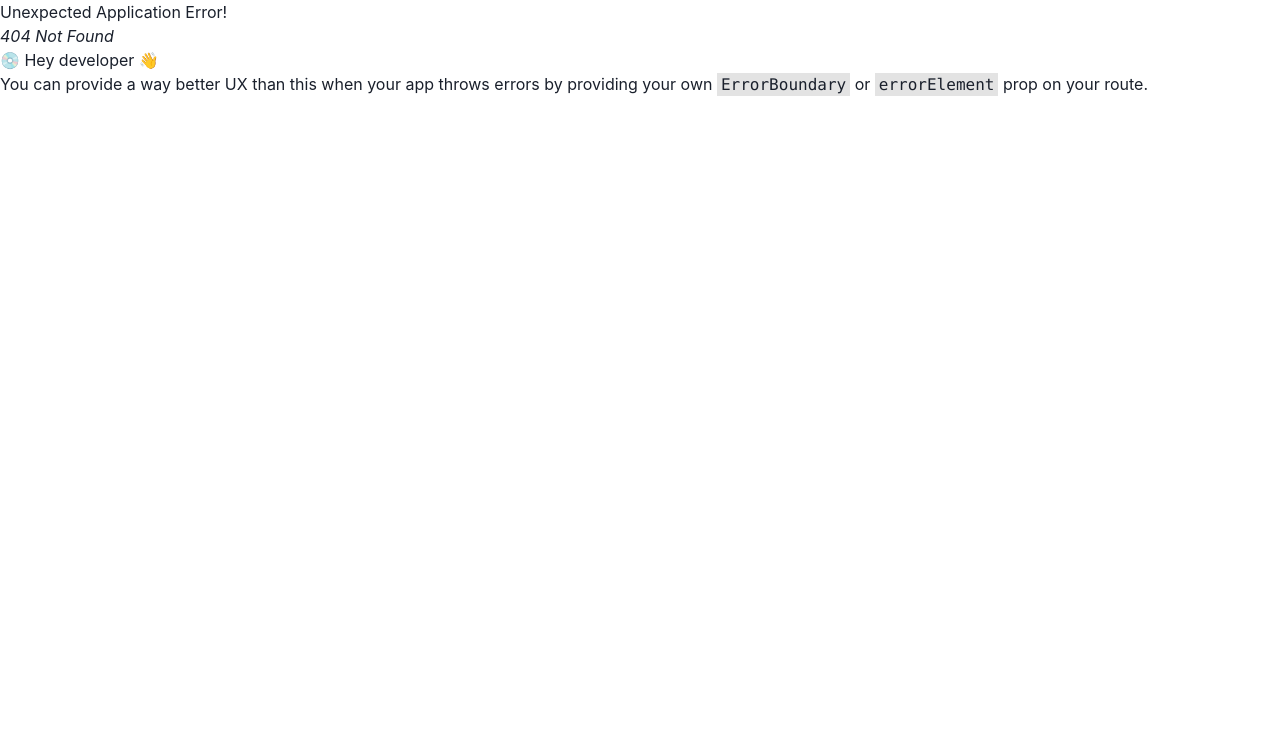
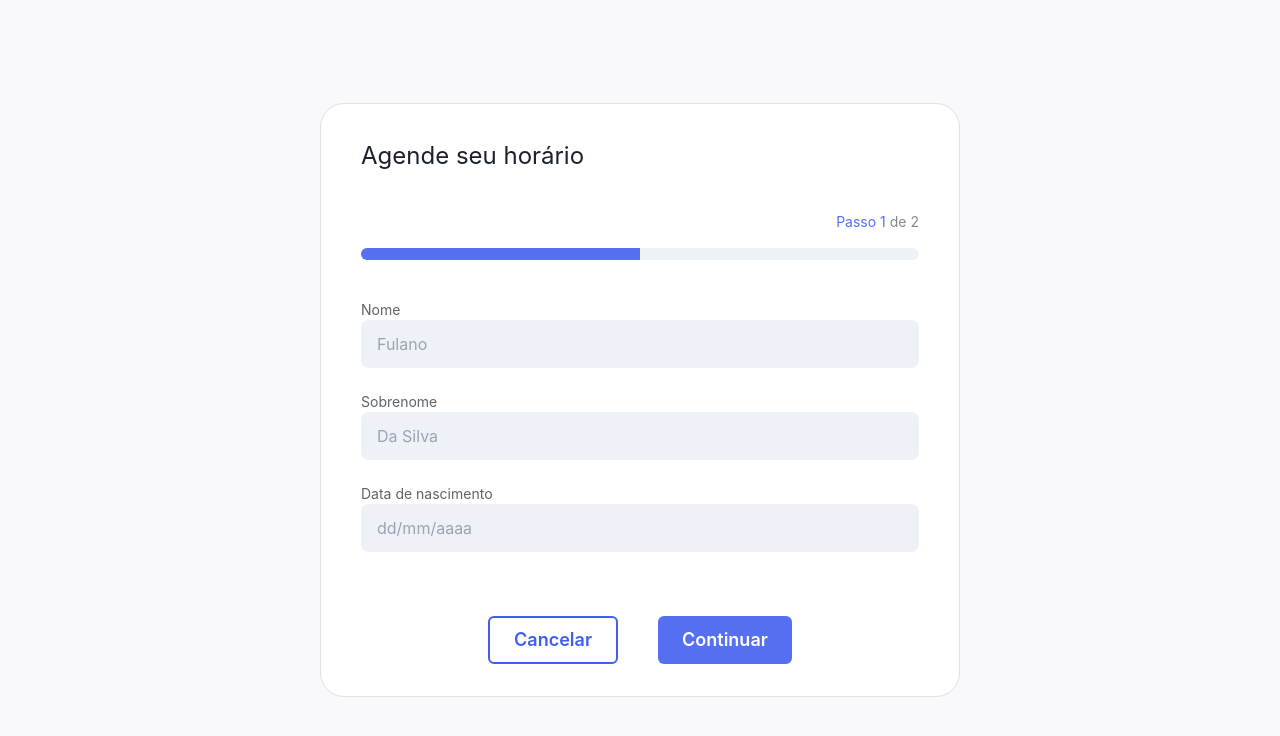
Before and after one commit to arthurbfonseca27/covid19-agendamento, a React (Create React App) app: page /AgendamentoInicial in a window 1280 px wide. Before the commit this address had no page. Shown: the top 736 px of the page. Built offline with nearby package versions, Linux system fonts and the light colour scheme.

Commit message:
feat: Adicionando primeira tela de agendamento

```diff
--- /dev/null
+++ b/src/routes/AgendamentoInicial.tsx
@@ -0,0 +1,131 @@
+import React from "react";
+import { Formik, Form, Field, ErrorMessage, useField } from "formik";
+import { AgendamentoInicialSchema } from "../validation/AgendamentoInicial";
+import DatePicker from "react-datepicker";
+import "react-datepicker/dist/react-datepicker.css";
+import { Button, ButtonGroup } from "@chakra-ui/react";
+import { Progress } from "@chakra-ui/react";
+import styled from "styled-components";
+
+interface FormValues {
+  nome: string;
+  sobrenome: string;
+  dataNascimento: Date | null;
+}
+
+const AgendamentoInicial = () => {
+  const handleSubmit = (values: FormValues) => {
+    console.log(values);
+  };
+
+  const ErrorStyled = styled.span`
+    color: red;
+    font-size: 14px;
+  `;
+
+  return (
+    <div className="bg-[#F9F9FC] min-h-screen flex items-center justify-center">
+      <div className="flex flex-col items-center justify-center w-1/2 h-1/2 bg-[#FFFFFF] py-8 rounded-3xl border border-[#DDE2E5]">
+        <p className="flex pl-10 justify-start items-start text-2xl w-full pb-10 pt-1">
+          Agende seu horário
+        </p>
+        <div className="flex flex-row gap-1 text-sm pb-4 justify-end items-end w-full px-10">
+          <p className="text-[#5570F1]">Passo 1</p>
+          <p className="text-[#83898C]">de 2</p>
+        </div>
+        <div className="flex flex-row w-full pb-10">
+          <div className="px-5"></div>
+          <Progress
+            value={50}
+            colorScheme="primary"
+            className="w-full rounded-3xl"
+          />
+          <div className="px-5"></div>
+        </div>
+
+        <Formik
+          initialValues={{
+            nome: "",
+            sobrenome: "",
+            dataNascimento: null,
+          }}
+          validationSchema={AgendamentoInicialSchema}
+          onSubmit={handleSubmit}
+        >
+          <Form className="w-full px-10">
+            <div className="flex flex-col gap-6 ">
+              <div className="flex flex-col w-full">
+                <label htmlFor="nome" className="text-sm text-[#5E6366]">
+                  Nome
+                </label>
+                <Field
+                  name="nome"
+                  id="nome"
+                  placeholder="Fulano"
+                  className="rounded-lg px-4 py-3 bg-[#EFF1F9] w-full focus:outline-none focus:none focus:none focus:border-transparent"
+                  required
+                />
+                <ErrorMessage name="nome" component={ErrorStyled} />
+              </div>
+              <div className="flex flex-col">
+                <label
+                  htmlFor="sobrenome"
+                  className="text-sm text-[#5E6366] focus:outline-none focus:none focus:none focus:border-transparent"
+                >
+                  Sobrenome
+                </label>
+                <Field
+                  name="sobrenome"
+                  id="sobrenome"
+                  placeholder="Da Silva"
+                  className="rounded-lg py-3 px-4 bg-[#EFF1F9] focus:outline-none focus:none focus:none focus:border-transparent"
+                  required
+                />
+                <ErrorMessage name="sobrenome" component={ErrorStyled} />
+              </div>
+              <div className="flex flex-col">
+                <label
+                  htmlFor="dataNascimento"
+                  className="text-sm text-[#5E6366]"
+                >
+                  Data de nascimento
+                </label>
+                <Field name="dataNascimento" required>
+                  {({ field, form }: { field: any; form: any }) => (
+                    <DatePicker
+                      {...field}
+                      id="dataNascimento"
+                      selected={field.value}
+                      dateFormat="dd/MM/yyyy"
+                      placeholderText="dd/mm/aaaa"
+                      onChange={(date: Date) =>
+                        form.setFieldValue("dataNascimento", date)
+                      }
+                      className="rounded-lg py-3 w-full px-4 bg-[#EFF1F9] focus:outline-none"
+                    />
+                  )}
+                </Field>
+                <ErrorMessage name="dataNascimento" component={ErrorStyled} />
+              </div>
+              <div className="flex flex-row gap-10 pt-10 justify-center">
+                <Button
+                  variant="outline"
+                  border="2px"
+                  size="lg"
+                  colorScheme="primary"
+                >
+                  Cancelar
+                </Button>
+                <Button size="lg" colorScheme="primary">
+                  Continuar
+                </Button>
+              </div>
+            </div>
+          </Form>
+        </Formik>
+      </div>
+    </div>
+  );
+};
+
+export default AgendamentoInicial;
--- a/src/routes/Home.tsx
+++ b/src/routes/Home.tsx
@@ -4,7 +4,7 @@ import { FaSearch } from "react-icons/fa";
 import Logo from "../assets/Logo.svg";
 import { Button, ButtonGroup } from "@chakra-ui/react";
 
-const Welcome = () => {
+const Home = () => {
   return (
     <div className="flex flex-col items-center justify-center h-screen">
       <div className="flex items-center justify-center">
@@ -22,4 +22,4 @@ const Welcome = () => {
   );
 };
 
-export default Welcome;
+export default Home;
--- /dev/null
+++ b/src/validation/AgendamentoInicial.tsx
@@ -0,0 +1,7 @@
+import * as Yup from "yup";
+
+export const AgendamentoInicialSchema = Yup.object().shape({
+  nome: Yup.string().required("Campo obrigatório."),
+  sobrenome: Yup.string().required("Campo obrigatório."),
+  dataNascimento: Yup.date().max(new Date(), "Insira uma data de nascimento válida.").required("Campo obrigatório."),
+});
```
Also changed, not shown: package.json (+6 -1 lines), src/index.tsx (+8 -2 lines), 1 other file (tests, documents, lock files or other folders).
